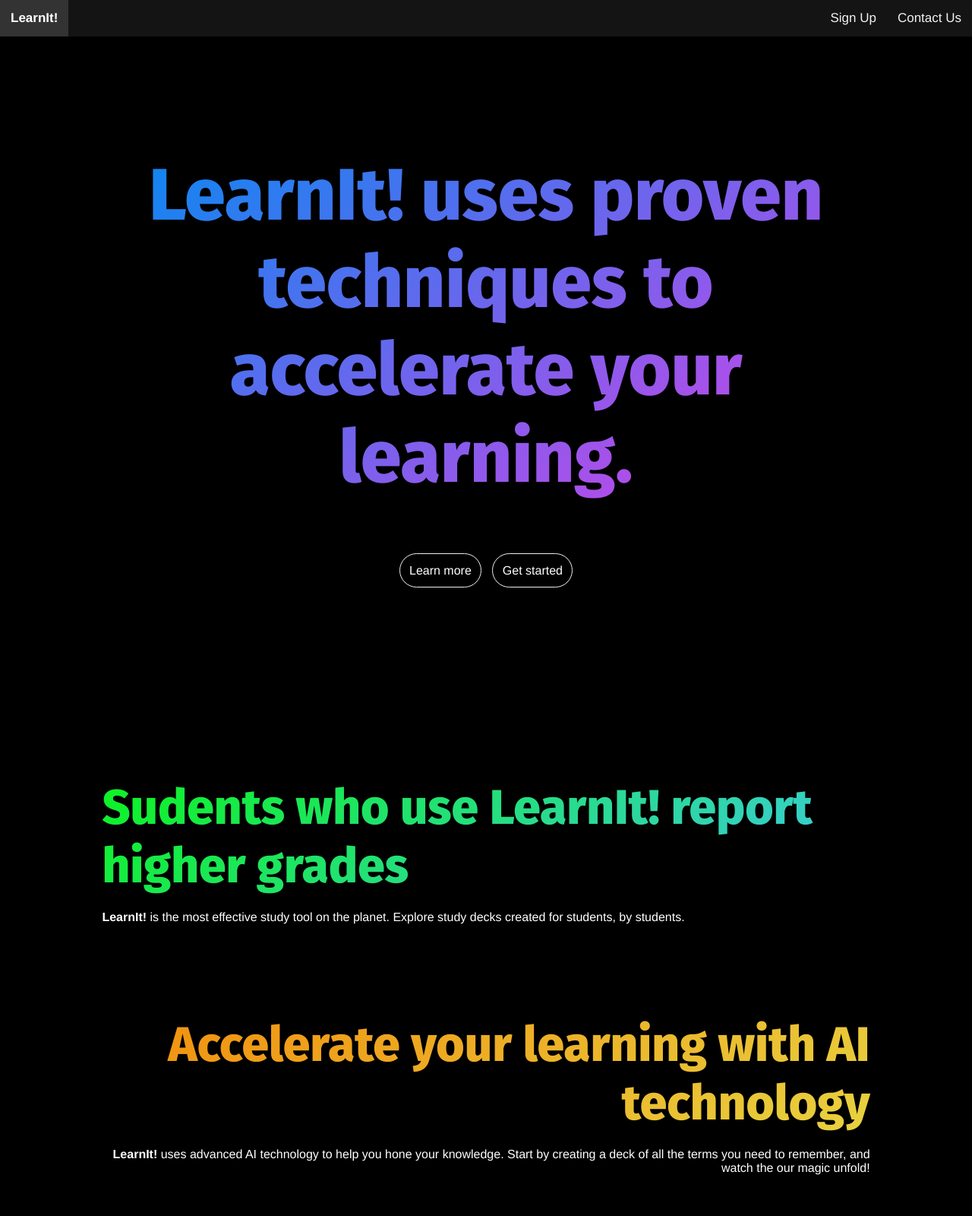
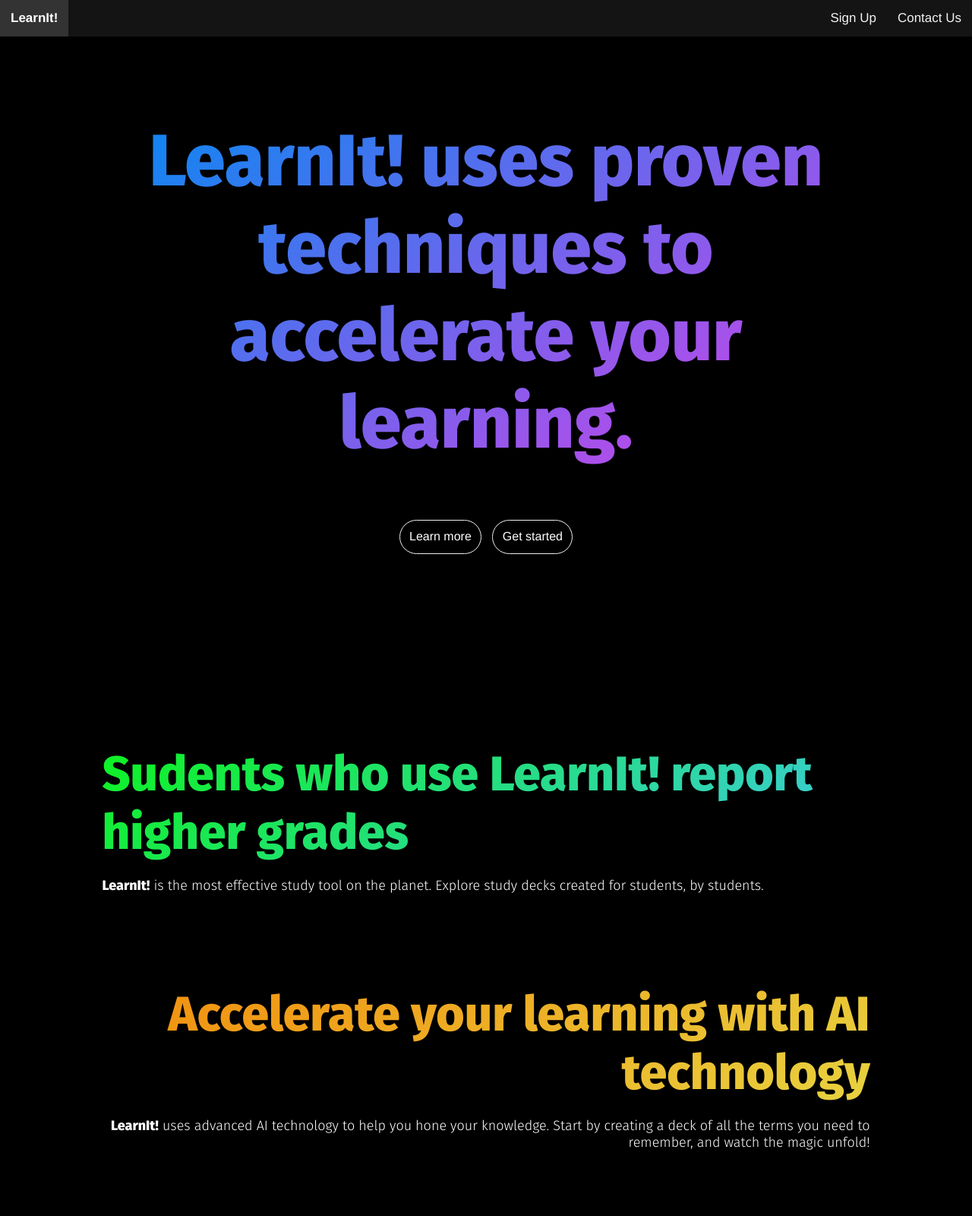
Before and after one commit to BlueCannonBall/LearnIt, a plain HTML site: page static/index.html in a window 1280 px wide. Shown: the top 1600 px of the page at 76% size. Drawn offline with Linux system fonts and the light colour scheme; a web font is replaced by a local one.

Commit message:
learnit!

```diff
--- a/static/index.html
+++ b/static/index.html
@@ -2,17 +2,19 @@
 <html lang="en">
 
 <head>
+    <meta charset="UTF-8">
     <meta name="viewport" content="width=device-width, initial-scale=1">
     <link href="https://fonts.googleapis.com/css2?family=Fira+Sans:wght@800&display=swap" rel="stylesheet">
+    <link href="https://fonts.googleapis.com/css2?family=Fira+Sans+Condensed:wght@200&family=Fira+Sans:ital,wght@0,100;0,300;1,200&display=swap" rel="stylesheet">
     <link rel="stylesheet" href="style.css">
     <title>LearnIt!</title>
 </head>
 
 <body>
     <div class="navbar">
-      <a href="index.html" class="navbar-home"><strong>LearnIt!</strong></a>
-      <a href="contact.html">Contact Us</a>
-      <a href="signup.html">Sign Up</a>
+        <a href="index.html" class="navbar-home"><strong>LearnIt!</strong></a>
+        <a href="contact.html">Contact Us</a>
+        <a href="signup.html">Sign Up</a>
     </div>
     <div class="jumbotron">
         <h1>LearnIt! uses proven techniques to accelerate your learning.</h1>
@@ -21,15 +23,18 @@
     </div>
     <div class="card" style="text-align: left">
         <h2 class="text-green">Sudents who use LearnIt! report higher grades</h2>
-        <p><strong>LearnIt!</strong> is the most effective study tool on the planet. Explore study decks created for students, by students.</p>
+        <p><strong>LearnIt!</strong> is the most effective study tool on the planet. Explore study decks created for
+            students, by students.</p>
     </div>
     <div class="card" style="text-align: right">
         <h2 class="text-orange">Accelerate your learning with AI technology</h2>
-        <p><strong>LearnIt!</strong> uses advanced AI technology to help you hone your knowledge. Start by creating a deck of all the terms you need to remember, and watch the our magic unfold!</p>
+        <p><strong>LearnIt!</strong> uses advanced AI technology to help you hone your knowledge. Start by creating a
+            deck of all the terms you need to remember, and watch the magic unfold!</p>
     </div>
     <div class="card" style="text-align: left">
         <h2 class="text-blue">Forever Free</h2>
-        <p><strong>LearnIt!</strong> is free, and will remain free forever. It's our mission to provide free study tools to students world-wide.</p>
+        <p><strong>LearnIt!</strong> is free, and will remain free forever. It's our mission to provide free study tools
+            to students world-wide.</p>
     </div>
 </body>
 
--- a/static/style.css
+++ b/static/style.css
@@ -34,8 +34,7 @@ h1 {
 
 .jumbotron {
     text-align: center;
-    /*height: 100vh;*/
-    padding-top: 10%;
+    padding-top: 6.5%;
     padding-bottom: 10%;
     padding-left: 10%;
     padding-right: 10%;
@@ -44,7 +43,7 @@ h1 {
 .btn {
     border-color: #eeeeee;
     border-radius: 50px;
-    border-width: 1.5px;
+    border-width: 1px;
     border-style: solid;
     padding: 12.5px;
     margin: 5px;
@@ -63,7 +62,7 @@ h1 {
 }
 
 .btn:active {
-    box-shadow: 0px 0px 5px 1px #ffffffff;
+    box-shadow: 0px 0px 5px 5px rgba(1, 1, 1, 0.5);
 }
 
 .navbar {
@@ -120,6 +119,7 @@ h1 {
 }
 
 .card p {
-    font-family: "HelveticaNeue-Light", "Helvetica Neue Light", "Helvetica Neue", Helvetica, Arial, "Lucida Grande", sans-serif;
+    font-family: 'Fira Sans';
     color: white;
+    font-size: 18px;
 }
```
